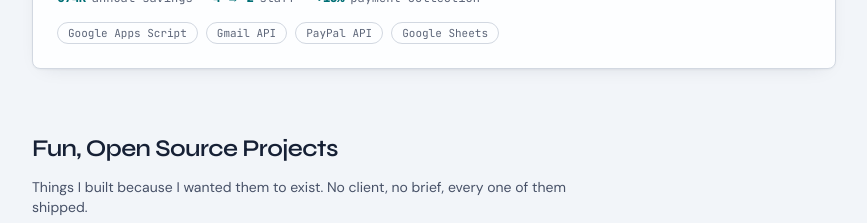
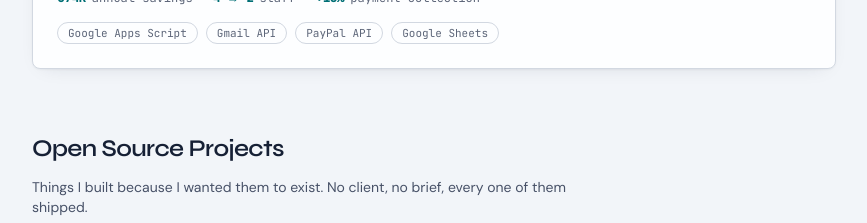
Before and after one commit to mojoro/john-moorman-portfolio, a Next.js app: page / in a window 1280 px wide. Shown: the part 2180-2403 px from the top of the page, without its empty margins (326-1193 px from the left). Built offline with nearby package versions, Linux system fonts and the light colour scheme; no server answers.

Commit message:
Rename the fun projects heading to Open Source Projects

```diff
--- a/app/work/page.tsx
+++ b/app/work/page.tsx
@@ -180,7 +180,7 @@ export default async function WorkIndex() {
       {funPosts.length > 0 && (
         <div className="mt-20">
           <h2 className="font-display text-2xl font-semibold tracking-tight sm:text-3xl">
-            Fun, Open Source Projects
+            Open Source Projects
           </h2>
           <p className="mt-3 max-w-xl text-text-secondary">
             Things I built because I wanted them to exist. No client, no brief,
--- a/components/home-client.tsx
+++ b/components/home-client.tsx
@@ -219,7 +219,7 @@ export function HomeClient({
             <SectionReveal delay={0.1}>
               <div className="mt-16">
                 <h3 className="font-display text-xl font-semibold tracking-tight sm:text-2xl">
-                  Fun, Open Source Projects
+                  Open Source Projects
                 </h3>
                 <p className="mt-3 max-w-xl text-sm text-text-secondary">
                   Things I built because I wanted them to exist. No client, no
```
